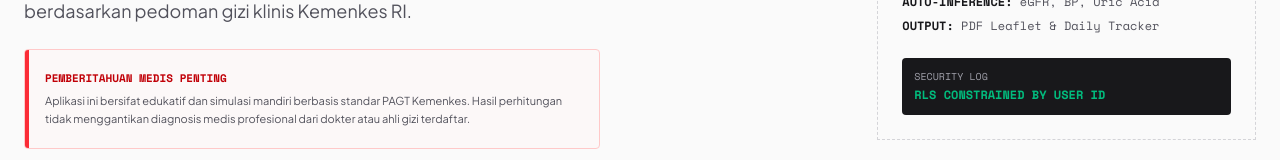
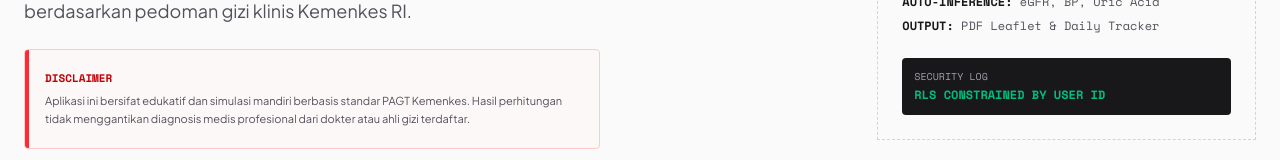
Before and after one commit to nexiusrl/nutrition-care-process, a Next.js app: page / in a window 1280 px wide. Shown: the part 402-562 px from the top of the page. Built offline with nearby package versions, Linux system fonts and the light colour scheme.

Commit message:
style: change label warning wording

```diff
--- a/src/app/page.tsx
+++ b/src/app/page.tsx
@@ -62,7 +62,7 @@ export default function Home() {
               <div className="flex gap-4 items-start">
                 <div className="flex-1">
                   <div className="flex justify-between items-center mb-1 text-red-700 dark:text-red-400 font-bold">
-                    <span>PEMBERITAHUAN MEDIS PENTING</span>
+                    <span>DISCLAIMER</span>
                   </div>
                   <p className="text-zinc-600 dark:text-zinc-400 font-sans">
                     Aplikasi ini bersifat edukatif dan simulasi mandiri berbasis
```
